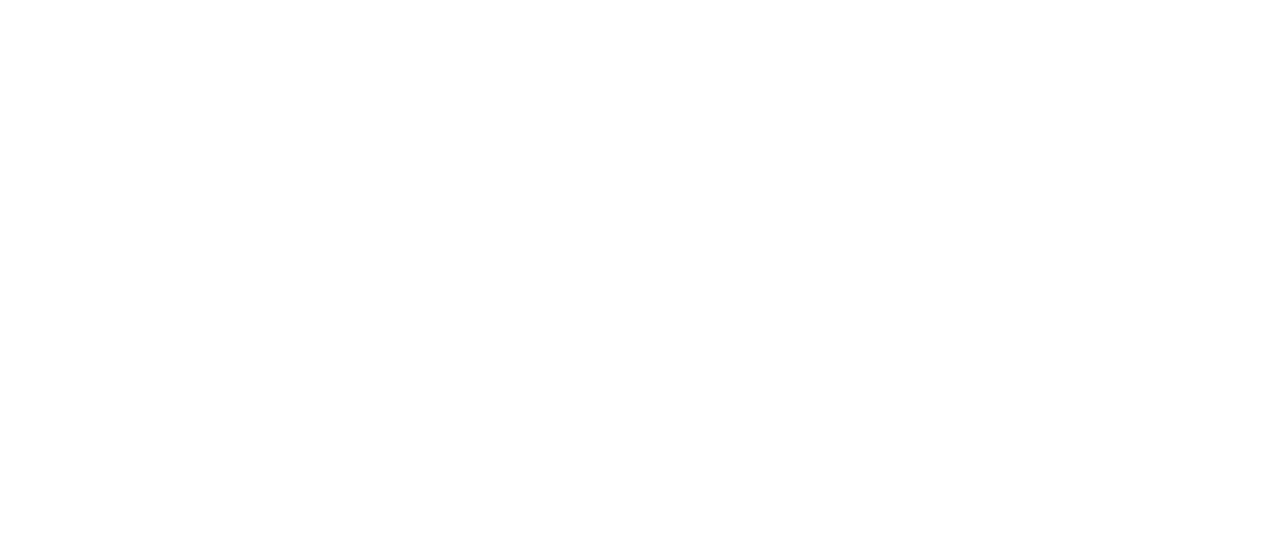
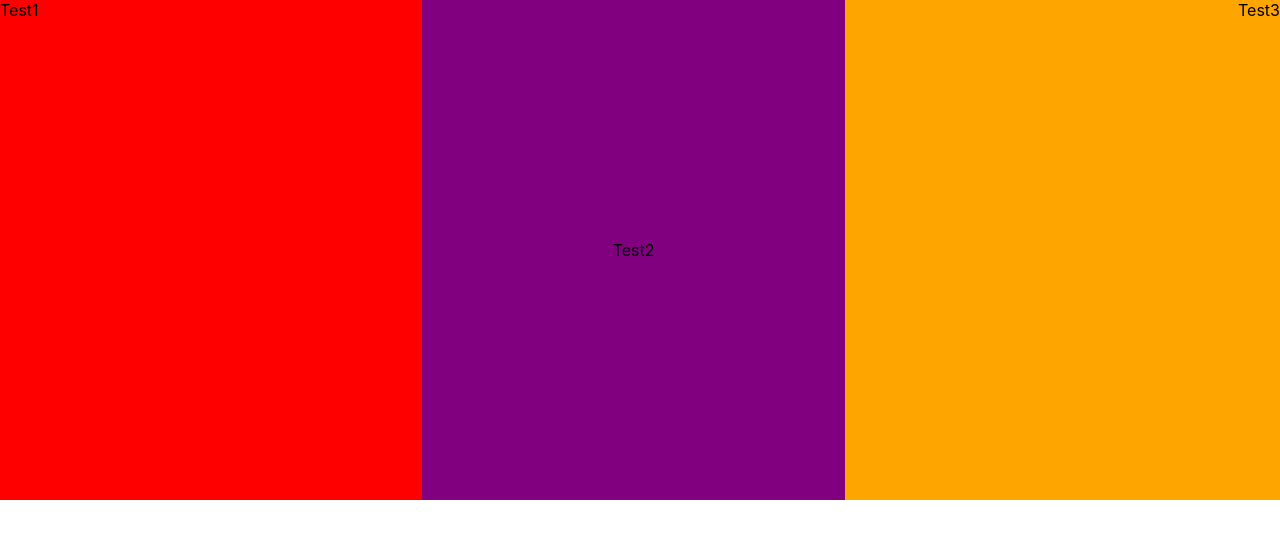
Before and after one commit to Rindersteak/JudoKampfFront, a React (Create React App) app: page /fight-details in a window 1280 px wide. Before the commit this address had no page. Shown: the top 538 px of the page. Built offline with nearby package versions, Linux system fonts and the light colour scheme.

Commit message:
Co-authored-by: FerhatYesilkaya <FerhatYesilkaya@users.noreply.github.com>

```diff
--- a/package.json
+++ b/package.json
@@ -4,11 +4,13 @@
   "private": true,
   "main": "public/main.js",
   "dependencies": {
+    "@emotion/styled": "^11.11.0",
     "@fortawesome/fontawesome-free": "^6.4.0",
     "@fortawesome/fontawesome-svg-core": "^6.4.0",
     "@fortawesome/free-regular-svg-icons": "^6.4.0",
     "@fortawesome/free-solid-svg-icons": "^6.4.0",
     "@fortawesome/react-fontawesome": "^0.2.0",
+    "@mui/material": "^5.13.2",
     "@testing-library/jest-dom": "^5.16.5",
     "@testing-library/react": "^13.4.0",
     "@testing-library/user-event": "^13.5.0",
--- /dev/null
+++ b/src/Pages/FightDetails/FightDetails.css
@@ -0,0 +1,42 @@
+.topContainer{
+    display: flex;
+    background-color: black;
+    width: 100%;
+    height: 50%
+}
+
+.weightLabel{
+    display: flex;
+    background-color: red;
+    width: 33%;
+    height: 500px;
+    left: 0%;
+    justify-content: left;
+}
+
+.topTimer {
+    display: flex;
+    background-color: purple;
+    width: 33%;
+    height: 500px;
+    left: 33%;
+    justify-content: center;
+    align-items: center; /* Neu hinzugefügt */
+  }
+
+  .timer {
+    display: flex;
+    justify-content: center;
+    align-items: center; /* Neu hinzugefügt */
+    height: 30%;
+    width: 100%;
+  }
+
+.preliminaryRound{
+    display: flex;
+    background-color: orange;
+    width: 34%;
+    height: 500px;
+    left: 66%;
+    justify-content: right;
+}
--- /dev/null
+++ b/src/Pages/FightDetails/FightDetails.jsx
@@ -0,0 +1,38 @@
+import React, { useState } from 'react';
+import './FightDetails.css';
+import { styled } from '@mui/material/styles';
+import Grid from '@mui/material/Grid';
+import Paper from '@mui/material/Paper';
+import Box from '@mui/material/Box';
+import { Link } from 'react-router-dom';
+
+
+
+
+function FightDetails() {
+  return (
+    <div>
+      <div className='topContainer'>
+        <div className='weightLabel'>
+          Test1
+        </div>
+
+        <div className='topTimer'>
+          <div className='timer'>
+            Test2
+          </div>
+        </div>
+
+        <div className="preliminaryRound">
+        Test3
+        </div>
+      </div>
+
+      <div>
+
+      </div>
+    </div>
+  );
+}
+
+export default FightDetails;
--- a/src/Routes/Routes.tsx
+++ b/src/Routes/Routes.tsx
@@ -6,6 +6,7 @@
 import FighterManager from '../Pages/FighterManager/FighterManager';
 import TournamentDetails from '../Pages/TournamentDetails/TournamentDetails';
 import TournamentList from '../Pages/TournamentList/TournamentList';
+import FightDetails from '../Pages/FightDetails/FightDetails';
 
 interface AppRoutesProps {
     onOpenTournamentForm: () => void;
@@ -51,6 +52,7 @@
             }
         />
         <Route path="/tournament-list" element={<TournamentList onClose={onOpenTournamentList} />} />
+        <Route path="/fight-details" element={<FightDetails />} />
     </Routes>
 );
 
```
Also changed, not shown: src/Pages/FightDetails/backup.jsx (added, +61 -0 lines), 1 other file (tests, documents, lock files or other folders).
